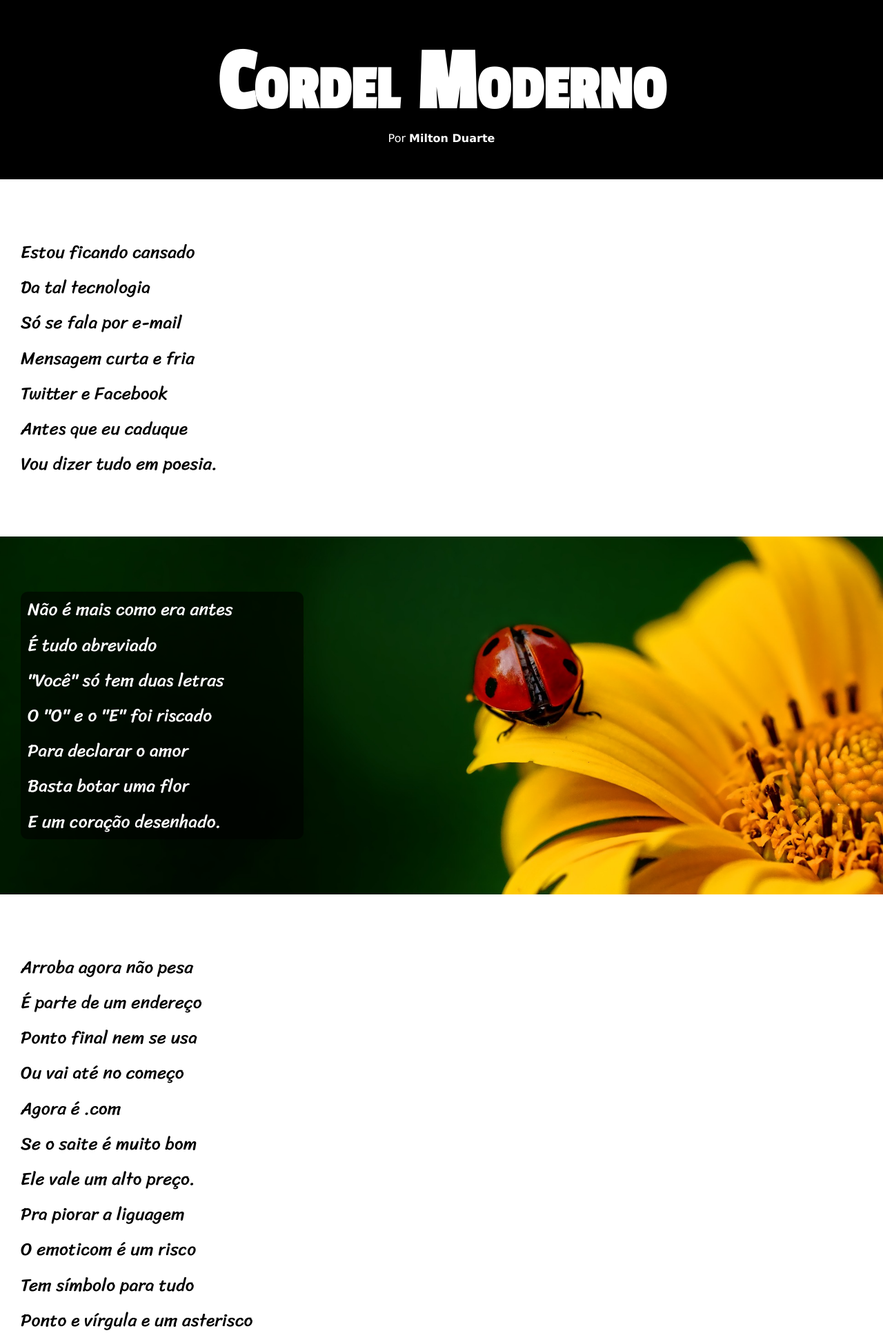
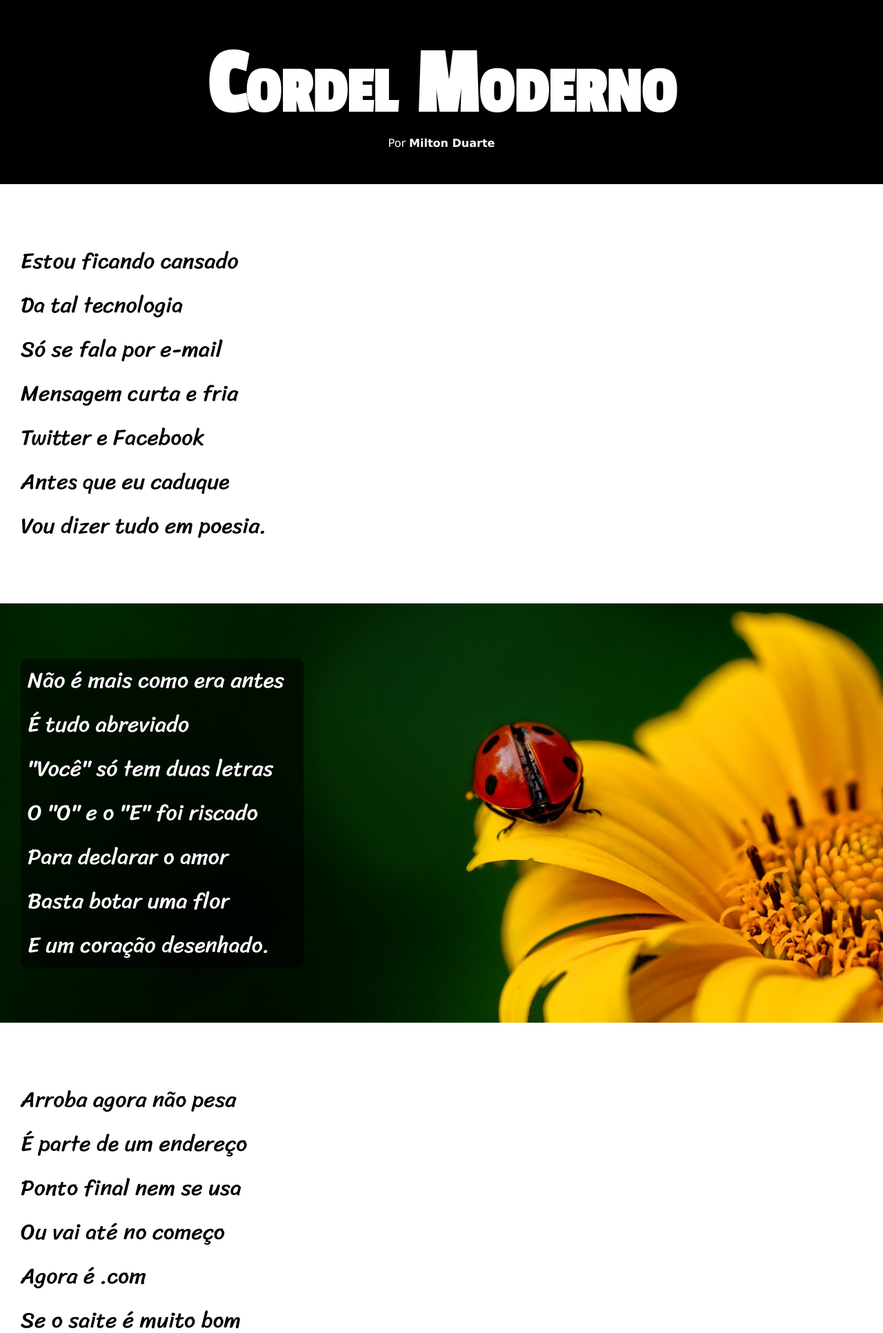
Before and after one commit to PedroVerissimoStumb/HTML5_e_CSS3, a PHP site: page / in a window 1280 px wide. Shown: the top 1933 px of the page at 69% size. Run offline with PHP 8.4, Linux system fonts and the light colour scheme.

Commit message:
Finalizado!

```diff
--- a/3de5/desafios/desafio1/estilo/style.css
+++ b/3de5/desafios/desafio1/estilo/style.css
@@ -21,7 +21,6 @@
 
 html, body
 {
-    min-width: 100vh;
     background-color: darkgray;
     font-family: var(--font1);
 }
@@ -32,20 +31,21 @@ header
 {
     background-color: black;
     color: white;
-    text-align: center;
 }
 
 header > h1
 {
-    padding-top: 50px;
+    padding: 50px 5px 0px 5px;
     font-variant: small-caps;
     font-family: var(--font2);
-    font-size: 10vw;
+    font-size: 10.5vw;
+    text-align: center;
 }
 
 header > p
 {
     padding-bottom: 50px;
+    text-align: center;
 }
 
 header a, footer a
@@ -79,7 +79,7 @@ section
     line-height: 2em;
     padding-left: 30px;
     font-family: var(--font3);
-    font-size: 2vw;
+    font-size: 2.5vw;
 }
 
 section.normal
@@ -98,12 +98,12 @@ section.imagem > p
 
 section.imagem#img1
 {
-    background: black url('../imagens/background001.jpg') center center no-repeat fixed;
+    background: black url('../imagens/background001.jpg') right center no-repeat fixed;
     background-size: cover;
 }
 
 section.imagem#img2
 {
-    background: black url('../imagens/background002.jpg') center center no-repeat fixed;
+    background: black url('../imagens/background002.jpg') right center no-repeat fixed;
     background-size: cover;
 }
```
